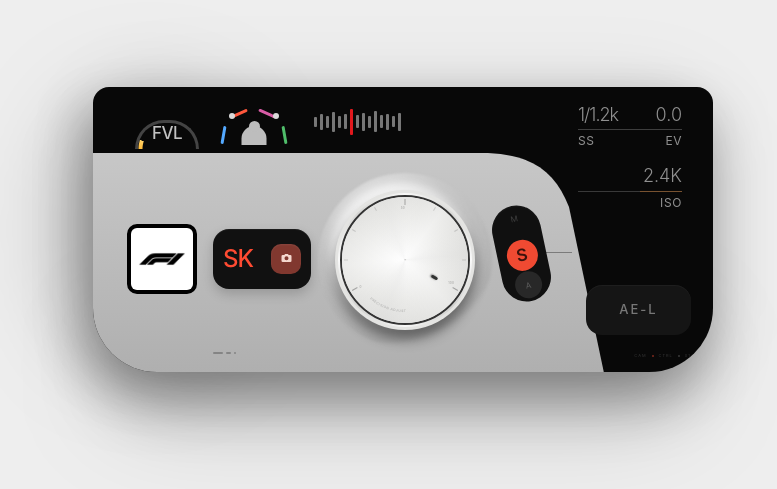
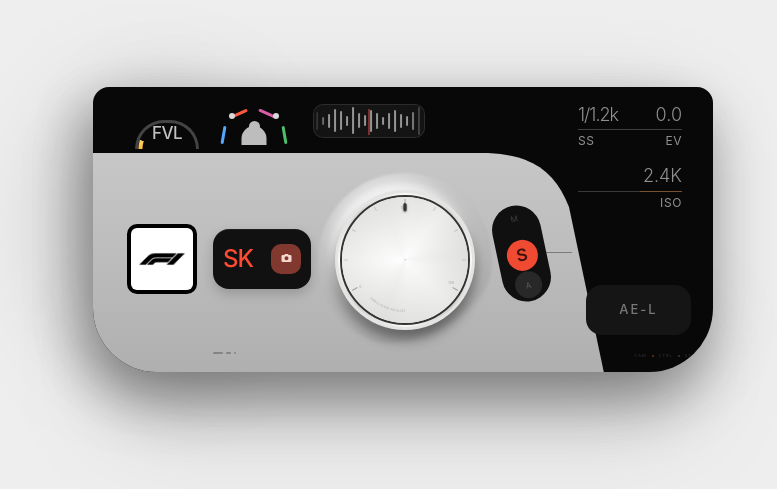
Before and after one commit to im-pira/micro-ui, a React (Vite) app: page /experiments/camera-control-panel in a window 1280 px wide. Shown: the part 171-660 px from the top of the page, without its empty margins (237-1014 px from the left). Built offline with nearby package versions, Linux system fonts and the light colour scheme; a web font is replaced by a local one.

Commit message:
feat: add interactive camera controls and exposure meter

```diff
--- a/src/experiments/camera-control-panel/CameraControlPanel.tsx
+++ b/src/experiments/camera-control-panel/CameraControlPanel.tsx
@@ -1,4 +1,10 @@
+"use client";
+
+import { AELockButton, ExposureMeter, ModeControl, ShutterButton, useCameraControls, } from "./CameraControls";
+
 export default function CameraControlPanel() {
+  const { meterIndex, dialValue, mode, aeLocked, recording, rotateDial, cycleMode, toggleAeLock, toggleRecording, } = useCameraControls();
+
   const dialTicks = [
     { angle: -120, label: "0" },
     { angle: -90 },
@@ -11,9 +17,7 @@ export default function CameraControlPanel() {
     { angle: 120, label: "100" },
   ];
 
-  const meterBars = [
-    10, 16, 12, 20, 12, 15, 26, 13, 18, 12, 21, 13, 16, 11, 18,
-  ];
+  const indicatorAngle = -120 + (dialValue / 100) * 240;
 
   return (
     <main className="flex min-h-screen items-center justify-center bg-[#eeeeee]">
@@ -78,16 +82,8 @@ export default function CameraControlPanel() {
             </div>
           </div>
 
-          <div className="absolute left-[221px] top-[20px] z-20 flex h-[30px] items-center gap-[3px]">
-            {meterBars.map((height, index) => (
-              <span
-                key={index}
-                className={`w-[3px] rounded-[1px] ${
-                  index === 6 ? "bg-[#e1181d]" : "bg-white/45"
-                }`}
-                style={{ height }}
-              />
-            ))}
+          <div className="absolute left-[220px] top-[17px] z-20">
+            <ExposureMeter />
           </div>
 
           <div className="absolute right-[31px] top-[14px] z-20 w-[104px] text-white/55">
@@ -131,18 +127,21 @@ export default function CameraControlPanel() {
               SK
             </span>
 
-            <div className="ml-auto flex size-[30px] items-center justify-center rounded-[10px] bg-[#81382f] shadow-[inset_0_1px_2px_rgba(255,255,255,0.08)]">
-              <svg
-                viewBox="0 0 24 24"
-                className="size-[15px] fill-[#f4d7ce]"
-                aria-hidden="true"
-              >
-                <path d="M8.5 6.5 9.7 4.8h4.6l1.2 1.7H18A2 2 0 0 1 20 8.5v7A2 2 0 0 1 18 17.5H6A2 2 0 0 1 4 15.5v-7A2 2 0 0 1 6 6.5h2.5Zm3.5 8.2a3.2 3.2 0 1 0 0-6.4 3.2 3.2 0 0 0 0 6.4Z" />
-              </svg>
+            <div className="ml-auto">
+              <ShutterButton
+                recording={recording}
+                onClick={toggleRecording}
+              />
             </div>
           </div>
 
-          <div className="absolute left-[242px] top-[103px] z-20 size-[140px]">
+          <div
+            className="absolute left-[242px] top-[103px] z-20 size-[140px] cursor-grab active:cursor-grabbing"
+            onWheel={(event) => {
+              event.preventDefault();
+              rotateDial(event.deltaY > 0 ? "left" : "right");
+            }}
+          >
             <div className="absolute -inset-[17px] rounded-full bg-[radial-gradient(circle_at_38%_28%,rgba(255,255,255,0.8),rgba(210,210,210,0.35)_40%,rgba(130,130,130,0.18)_72%,transparent_75%)] blur-[1px]" />
 
             <div className="absolute inset-0 rounded-full bg-[#e4e4e2] shadow-[0_9px_13px_rgba(0,0,0,0.45),-4px_-5px_8px_rgba(255,255,255,0.75)]" />
@@ -184,11 +183,10 @@ export default function CameraControlPanel() {
                   }}
                 >
                   <span
-                    className={`absolute left-1/2 top-0 -translate-x-1/2 bg-neutral-700 ${
-                      tick.label
-                        ? "h-[6px] w-px opacity-40"
-                        : "h-[4px] w-px opacity-20"
-                    }`}
+                    className={`absolute left-1/2 top-0 -translate-x-1/2 bg-neutral-700 ${tick.label
+                      ? "h-[6px] w-px opacity-40"
+                      : "h-[4px] w-px opacity-20"
+                      }`}
                   />
 
                   {tick.label && (
@@ -225,29 +223,22 @@ export default function CameraControlPanel() {
 
             <span className="absolute left-1/2 top-1/2 size-[1.5px] -translate-x-1/2 -translate-y-1/2 rounded-full bg-neutral-700/30" />
 
-            <div className="absolute left-[98px] top-[84px] h-[7px] w-[3px] rotate-[120deg] rounded-full bg-[#313331] shadow-[0_1px_2px_rgba(0,0,0,0.65)]" />
+            <div
+              className="pointer-events-none absolute inset-0 transition-transform duration-200 ease-out"
+              style={{ transform: `rotate(${indicatorAngle}deg)` }}
+            >
+              <div className="absolute left-1/2 top-[13px] h-[8px] w-[3px] -translate-x-1/2 rounded-full bg-[#313331] shadow-[0_1px_2px_rgba(0,0,0,0.65)]" />
+            </div>
           </div>
 
-          <div className="absolute left-[404px] top-[118px] z-20 h-[97px] w-[49px] -rotate-[12deg] overflow-hidden rounded-full bg-[#101010] shadow-[inset_0_1px_2px_rgba(255,255,255,0.05)]">
-            <div className="absolute left-1/2 top-[7px] -translate-x-1/2 text-[8px] text-white/20">
-              M
-            </div>
-
-            <div className="absolute left-1/2 top-[35px] flex size-[31px] -translate-x-1/2 items-center justify-center rounded-full bg-[#f04a32] text-[17px] font-semibold text-black/75">
-              S
-            </div>
-
-            <div className="absolute bottom-[3px] left-1/2 flex size-[27px] -translate-x-1/2 items-center justify-center rounded-full bg-white/10 text-[8px] text-white/25">
-              A
-            </div>
+          <div className="absolute left-[404px] top-[118px] z-20">
+            <ModeControl mode={mode} onChange={cycleMode} />
           </div>
 
           <div className="absolute left-[453px] top-[165px] z-10 h-px w-[26px] bg-black/35" />
 
-          <div className="absolute right-[22px] bottom-[37px] z-20 flex h-[50px] w-[105px] items-center justify-center rounded-[16px] bg-[#151515] shadow-[inset_0_1px_0_rgba(255,255,255,0.04)]">
-            <span className="text-[13px] font-medium tracking-[2px] text-white/42">
-              AE-L
-            </span>
+          <div className="absolute right-[22px] bottom-[37px] z-20">
+            <AELockButton active={aeLocked} onClick={toggleAeLock} />
           </div>
 
           <div className="absolute bottom-[13px] right-[22px] z-20 flex items-center gap-[5px] text-[4px] uppercase tracking-[1px] text-white/18">
--- /dev/null
+++ b/src/experiments/camera-control-panel/CameraControls.tsx
@@ -0,0 +1,182 @@
+"use client";
+
+import { useEffect, useState } from "react";
+
+export function useCameraControls() {
+    const [meterIndex, setMeterIndex] = useState(6);
+    const [dialValue, setDialValue] = useState(50);
+    const [mode, setMode] = useState<"M" | "S" | "A">("S");
+    const [aeLocked, setAeLocked] = useState(false);
+    const [recording, setRecording] = useState(false);
+
+    useEffect(() => {
+        const interval = setInterval(() => {
+            setMeterIndex((current) => {
+                const movement = Math.floor(Math.random() * 3) - 1;
+                return Math.max(2, Math.min(12, current + movement));
+            });
+        }, 450);
+
+        return () => clearInterval(interval);
+    }, []);
+
+    const rotateDial = (direction: "left" | "right") => {
+        setDialValue((value) =>
+            Math.max(0, Math.min(100, value + (direction === "right" ? 5 : -5))),
+        );
+    };
+
+    const cycleMode = () => {
+        setMode((current) => {
+            if (current === "M") return "S";
+            if (current === "S") return "A";
+            return "M";
+        });
+    };
+
+    return {
+        meterIndex,
+        dialValue,
+        mode,
+        aeLocked,
+        recording,
+
+        rotateDial,
+        cycleMode,
+        toggleAeLock: () => setAeLocked((value) => !value),
+        toggleRecording: () => setRecording((value) => !value),
+    };
+}
+export function ExposureMeter() {
+  const bars = [
+    8, 16, 22, 14, 10, 18, 28, 12, 20, 9, 14, 26, 18, 7, 24, 16, 11, 21,
+    13, 30, 17, 9, 20, 25, 12, 18, 8, 14, 23, 19, 10, 27, 15, 11, 22, 16,
+  ];
+
+  return (
+    <div className="relative h-[34px] w-[112px] overflow-hidden rounded-[10px] border border-white/10 bg-[#141414]">
+      <div className="absolute left-1/2 top-[4px] z-20 h-[26px] w-px -translate-x-1/2 bg-[#e74848]" />
+
+      <div className="absolute inset-y-[4px] left-0 flex animate-[meterScroll_8s_linear_infinite] items-center">
+        {[0, 1].map((copy) => (
+          <div
+            key={copy}
+            className="flex shrink-0 items-center gap-[4px] pr-[4px]"
+          >
+            {bars.map((height, index) => (
+              <span
+                key={`${copy}-${index}`}
+                className="w-[2px] shrink-0 rounded-full bg-white/55"
+                style={{ height }}
+              />
+            ))}
+          </div>
+        ))}
+      </div>
+
+      <div className="pointer-events-none absolute inset-y-0 left-0 z-10 w-[14px] bg-gradient-to-r from-[#141414] to-transparent" />
+      <div className="pointer-events-none absolute inset-y-0 right-0 z-10 w-[14px] bg-gradient-to-l from-[#141414] to-transparent" />
+
+      <style>{`
+        @keyframes meterScroll {
+          from {
+            transform: translateX(0);
+          }
+          to {
+            transform: translateX(-50%);
+          }
+        }
+      `}</style>
+    </div>
+  );
+}
+
+export function ModeControl({
+    mode,
+    onChange,
+}: {
+    mode: "M" | "S" | "A";
+    onChange: () => void;
+}) {
+    return (
+        <button
+            onClick={onChange}
+            className="relative h-[97px] w-[49px] -rotate-[12deg] overflow-hidden rounded-full bg-[#101010]"
+        >
+            <span
+                className={`absolute left-1/2 top-[7px] -translate-x-1/2 text-[8px] ${mode === "M" ? "text-white" : "text-white/20"
+                    }`}
+            >
+                M
+            </span>
+
+            <span
+                className={`absolute left-1/2 top-[35px] flex size-[31px] -translate-x-1/2 items-center justify-center rounded-full text-[17px] font-semibold transition ${mode === "S"
+                    ? "bg-[#f04a32] text-black/75"
+                    : "bg-white/10 text-white/25"
+                    }`}
+            >
+                S
+            </span>
+
+            <span
+                className={`absolute bottom-[3px] left-1/2 flex size-[27px] -translate-x-1/2 items-center justify-center rounded-full text-[8px] ${mode === "A"
+                    ? "bg-[#f04a32] text-black/75"
+                    : "bg-white/10 text-white/25"
+                    }`}
+            >
+                A
+            </span>
+        </button>
+    );
+}
+
+export function AELockButton({
+    active,
+    onClick,
+}: {
+    active: boolean;
+    onClick: () => void;
+}) {
+    return (
+        <button
+            onClick={onClick}
+            className={`flex h-[50px] w-[105px] items-center justify-center rounded-[16px] transition-all duration-200 ${active
+                ? "bg-[#292929] shadow-[inset_0_0_0_1px_rgba(255,255,255,0.12)]"
+                : "bg-[#151515]"
+                }`}
+        >
+            <span
+                className={`text-[13px] font-medium tracking-[2px] ${active ? "text-white/80" : "text-white/42"
+                    }`}
+            >
+                AE-L
+            </span>
+        </button>
+    );
+}
+
+export function ShutterButton({
+    recording,
+    onClick,
+}: {
+    recording: boolean;
+    onClick: () => void;
+}) {
+    return (
+        <button
+            onClick={onClick}
+            className={`flex size-[30px] items-center justify-center rounded-[10px] transition-all duration-200 ${recording
+                ? "scale-95 bg-[#f04a32]"
+                : "bg-[#81382f]"
+                }`}
+        >
+            <svg
+                viewBox="0 0 24 24"
+                className="size-[15px] fill-[#f4d7ce]"
+            >
+                <path d="M8.5 6.5 9.7 4.8h4.6l1.2 1.7H18A2 2 0 0 1 20 8.5v7A2 2 0 0 1 18 17.5H6A2 2 0 0 1 4 15.5v-7A2 2 0 0 1 6 6.5h2.5Zm3.5 8.2a3.2 3.2 0 1 0 0-6.4 3.2 3.2 0 0 0 0 6.4Z" />
+            </svg>
+        </button>
+    );
+}
```
